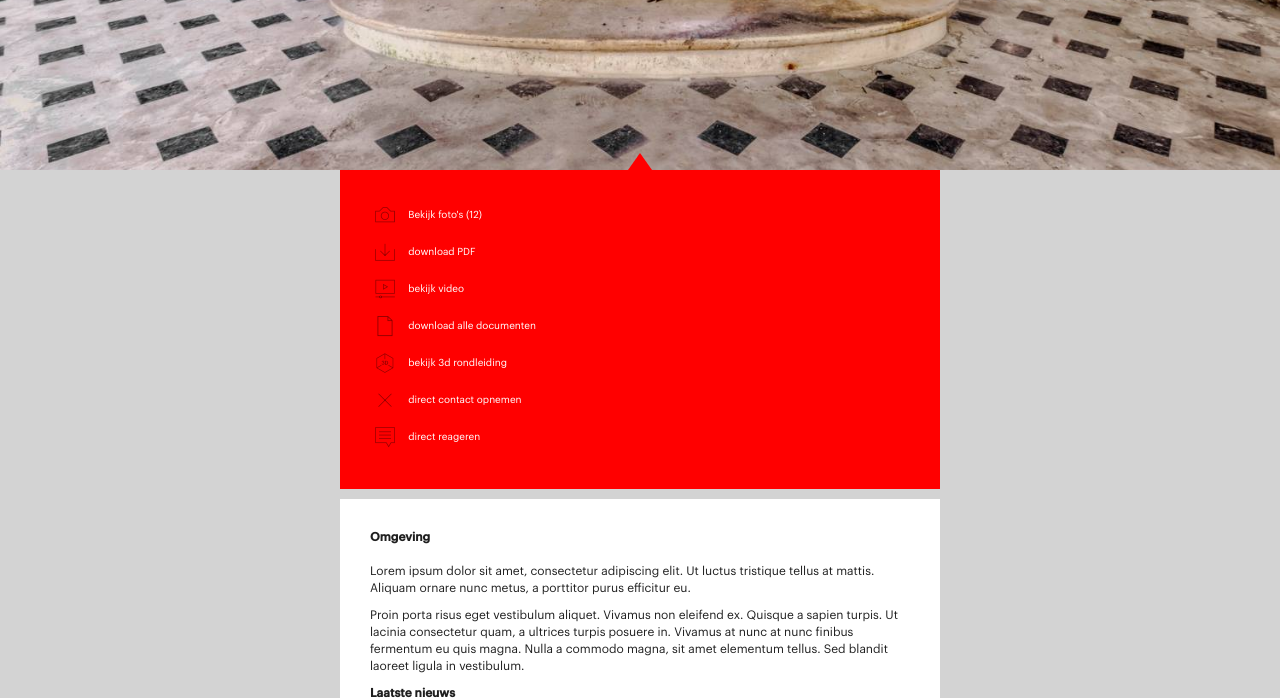
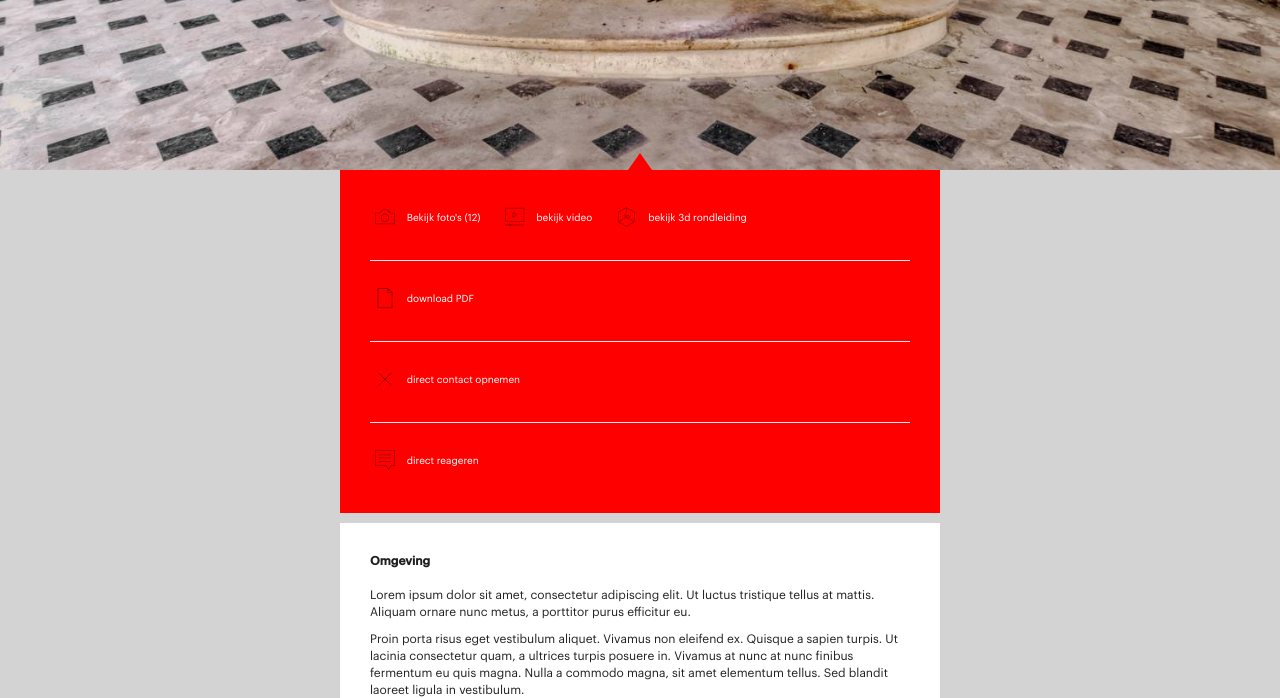
Before and after one commit to innouveau/025-ventu, a PHP site: page /single.html in a window 1280 px wide. Shown: the part 630-1328 px from the top of the page. Run offline with PHP 8.4, Linux system fonts and the light colour scheme; some libraries are stand-ins or nearby versions.

Commit message:
icon buttons as a.btn

```diff
--- a/css/buttons.css
+++ b/css/buttons.css
@@ -93,13 +93,14 @@ a.ventu-button:hover {
 }
 
 .ventu-button-no-line-white:hover {
-    border: 0;
+    border-radius: 0;
     color: #1F1F1F;
 }
 
 .ventu-button-no-line-white:hover .ventu-icon {
     color: #1F1F1F;
 }
+
 
 .ventu-button-white-line:hover .ventu-icon {
     color: #1F1F1F;
--- a/css/icon.css
+++ b/css/icon.css
@@ -103,7 +103,7 @@
 
 .ventu-text-along-icon {
     display: inline-block;
-    padding: 7px 0 0 3px;
+    padding: 11px 0 0 1px;
     vertical-align: top;
     font-size: 10px;
 }
--- a/css/single-page.css
+++ b/css/single-page.css
@@ -105,8 +105,11 @@ body.ventu-menu-single {
 }
 
 .ventu-single-tools .ventu-button-with-icon {
-    display: block;
-    margin-bottom: 6px;
+    margin: 0 16px 6px 0;
+}
+
+.ventu-single-tools .ventu-button-with-icon .ventu-icon-med {
+    padding-top: 0;
 }
 
 /* share */
--- a/single.html
+++ b/single.html
@@ -53,54 +53,53 @@
 
             <div class="ventu-single-content">
                 <div class="ventu-single-tools">
-                    <div class="ventu-button ventu-button-with-icon ventu-button-no-line-white ventu-open-lightbox">
+                    <a class="btn ventu-button-with-icon ventu-button-no-line-white ventu-open-lightbox">
                         <div class="ventu-icon ventu-icon-med ventu-icon-photo"></div>
                         <div class="ventu-text-along-icon">
                             Bekijk foto's (12)
                         </div>
-                    </div>
+                    </a>
 
-                    <div class="ventu-button ventu-button-with-icon ventu-button-no-line-white">
-                        <div class="ventu-icon ventu-icon-download ventu-icon-med"></div>
-                        <div class="ventu-text-along-icon">
-                            download PDF
-                        </div>
-                    </div>
-
-                    <div class="ventu-button ventu-button-with-icon ventu-button-no-line-white">
+                    <a class="btn ventu-button ventu-button-with-icon ventu-button-no-line-white">
                         <div class="ventu-icon ventu-icon-med ventu-icon-video"></div>
                         <div class="ventu-text-along-icon">
                             bekijk video
                         </div>
-                    </div>
+                    </a>
 
-                    <div class="ventu-button ventu-button-with-icon ventu-button-no-line-white">
-                        <div class="ventu-icon ventu-icon-med ventu-icon-document"></div>
-                        <div class="ventu-text-along-icon">
-                            download alle documenten
-                        </div>
-                    </div>
-
-                    <div class="ventu-button ventu-button-with-icon ventu-button-no-line-white">
+                    <a class="btn ventu-button ventu-button-with-icon ventu-button-no-line-white">
                         <div class="ventu-icon ventu-icon-med ventu-icon-3d"></div>
                         <div class="ventu-text-along-icon">
                             bekijk 3d rondleiding
                         </div>
-                    </div>
+                    </a>
 
-                    <a href="tel:0201234567" class="ventu-button ventu-button-with-icon ventu-button-no-line-white">
+                    <hr>
+
+                    <a class="btn ventu-button ventu-button-with-icon ventu-button-no-line-white">
+                        <div class="ventu-icon ventu-icon-med ventu-icon-document"></div>
+                        <div class="ventu-text-along-icon">
+                            download PDF
+                        </div>
+                    </a>
+
+                    <hr>
+
+                    <a href="tel:0201234567" class="btn ventu-button ventu-button-with-icon ventu-button-no-line-white">
                         <div class="ventu-icon ventu-icon-med ventu-icon-phone"></div>
                         <div class="ventu-text-along-icon">
                             direct contact opnemen
                         </div>
                     </a>
 
-                    <div class="ventu-button ventu-button-with-icon ventu-button-no-line-white ventu-open-form">
+                    <hr>
+
+                    <a class="btn ventu-button ventu-button-with-icon ventu-button-no-line-white ventu-open-form">
                         <div class="ventu-icon ventu-icon-med ventu-icon-comment"></div>
                         <div class="ventu-text-along-icon">
                             direct reageren
                         </div>
-                    </div>
+                    </a>
                 </div>
 
                 <div class="ventu-form ventu-form-blue ventu-form-hidden ventu-form-respond">
```
